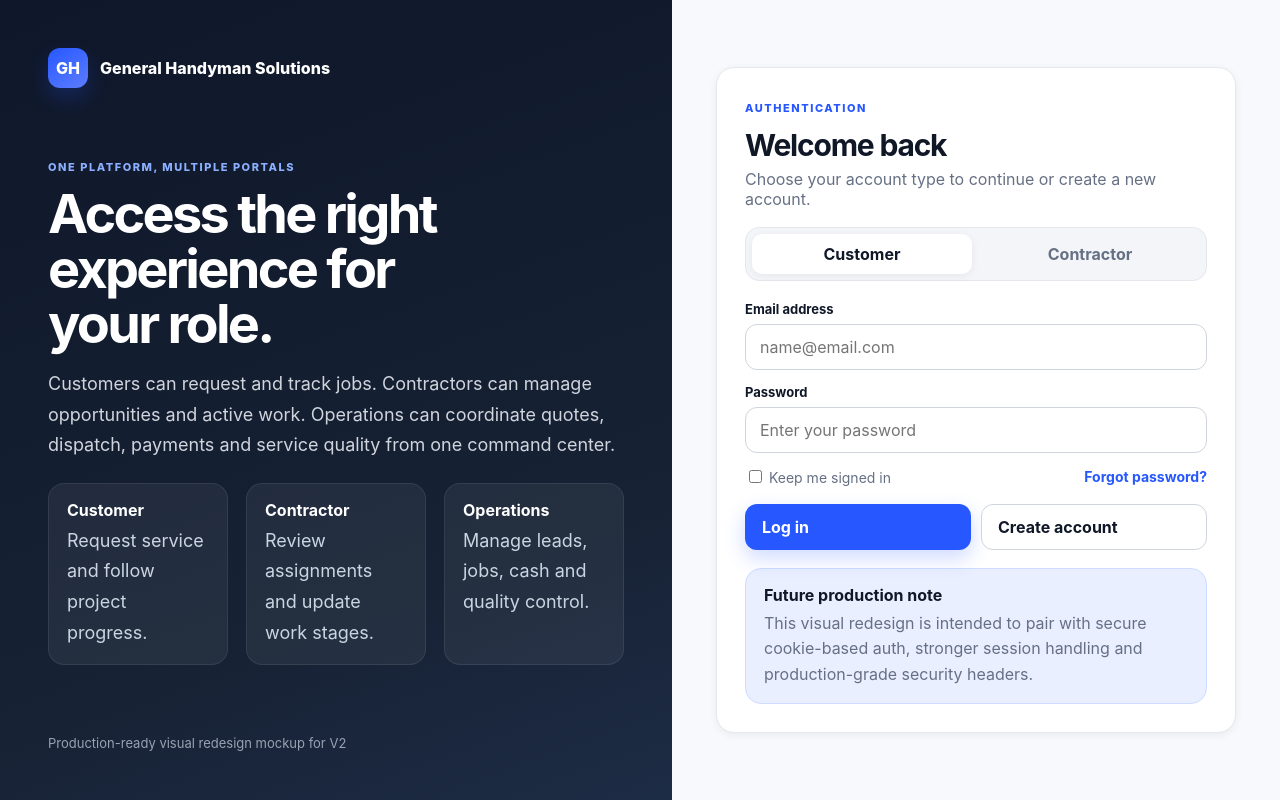
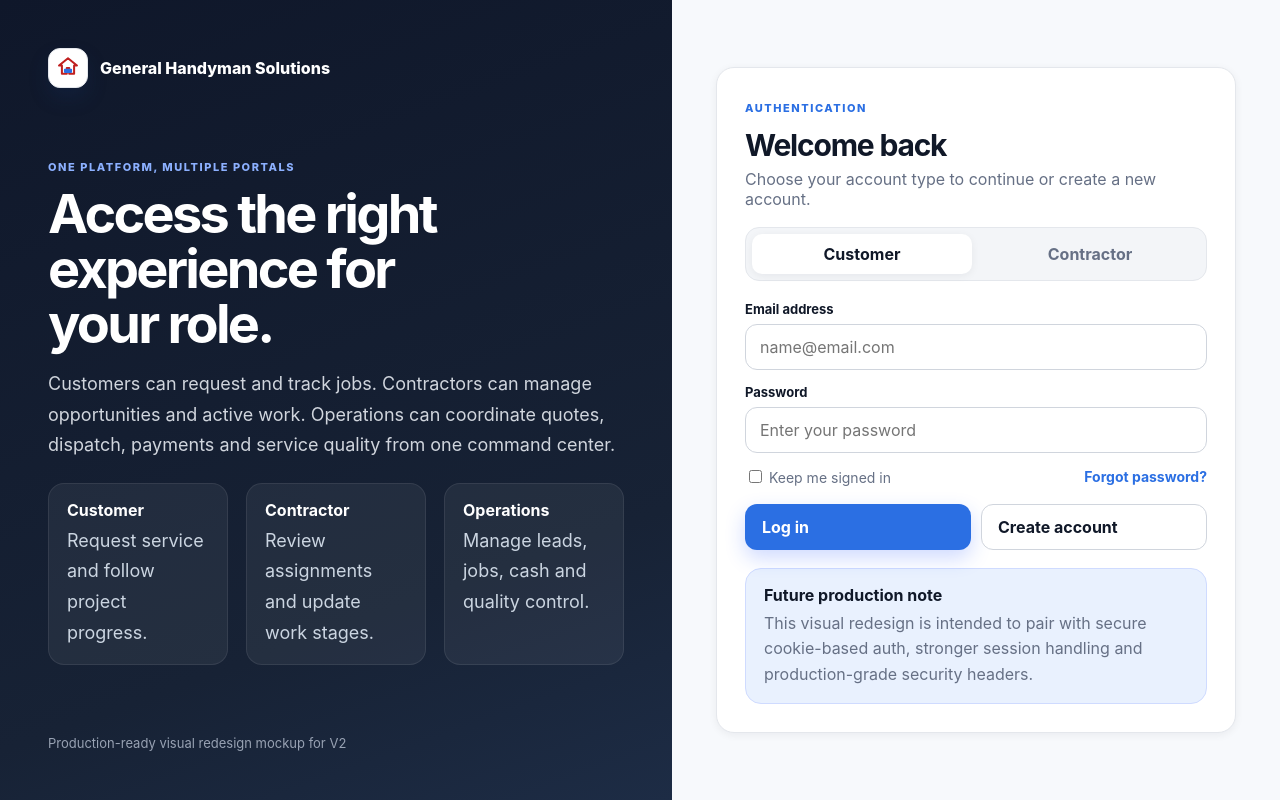
Before and after one commit to Generalhandymans/handyman-pro-platform-en-Generalhandymans, a website: page public/auth-v2.html in a window 1280 px wide. Drawn offline with Linux system fonts and the light colour scheme.

Commit message:
Brand V2 with real identity: logo + palette (#143d7a/#2b6fe3)

```diff
--- a/public/auth-v2.html
+++ b/public/auth-v2.html
@@ -11,7 +11,7 @@
   <section class="auth-visual">
     <div>
       <div class="brand">
-        <div class="brand-mark">GH</div>
+        <div class="brand-mark"><svg viewBox="0 0 64 64" width="26" height="26" aria-hidden="true"><rect width="64" height="64" rx="14" fill="#ffffff"/><path d="M32 8 10 26h7v20h12V32h6v14h12V26h7z" fill="none" stroke="#c02020" stroke-width="5" stroke-linejoin="round"/><rect x="22" y="34" width="20" height="10" rx="2" fill="#2b6fe3"/></svg></div>
         <div>General Handyman Solutions</div>
       </div>
     </div>
--- a/public/css/app-v2.css
+++ b/public/css/app-v2.css
@@ -6,15 +6,16 @@
   --muted:#667085;
   --line:#e4e7ec;
   --line-2:#d0d5dd;
-  --nav:#0f172a;
+  --nav:#143d7a;
   --nav-2:#162033;
-  --brand:#2657ff;
+  --brand:#2b6fe3;
   --brand-2:#1743de;
-  --brand-soft:#e9efff;
+  --brand-soft:#e9f1fe;
   --ok:#027a48;
   --ok-soft:#eafaf1;
   --warn:#b54708;
-  --warn-soft:#fff4e8;
+  --warn-soft:#fff4e8
+--brand-red:#c02020;
   --danger:#b42318;
   --danger-soft:#fdeceb;
   --violet:#7c3aed;
@@ -99,8 +100,8 @@ button,input,select,textarea{font:inherit}
 }
 .brand-mark{
   width:40px;height:40px;border-radius:12px;
-  background:linear-gradient(145deg,var(--brand),#5d7dff);
-  color:#fff;display:grid;place-items:center;box-shadow:0 10px 20px rgba(38,87,255,.22)
+  background:#fff;border:1px solid var(--line);
+  display:grid;place-items:center;box-shadow:0 10px 20px rgba(20,61,122,.18);overflow:hidden
 }
 .nav{display:flex;align-items:center;gap:8px;flex-wrap:wrap}
 .nav a{
```
Also changed, not shown: public/admin-v2.html (+1 -1 lines), public/contractor-v2.html (+1 -1 lines), public/customer-v2.html (+1 -1 lines), public/dispatch-board-v2.html (+1 -1 lines), public/index-v2.html (+1 -1 lines), public/project-detail-v2.html (+1 -1 lines).
